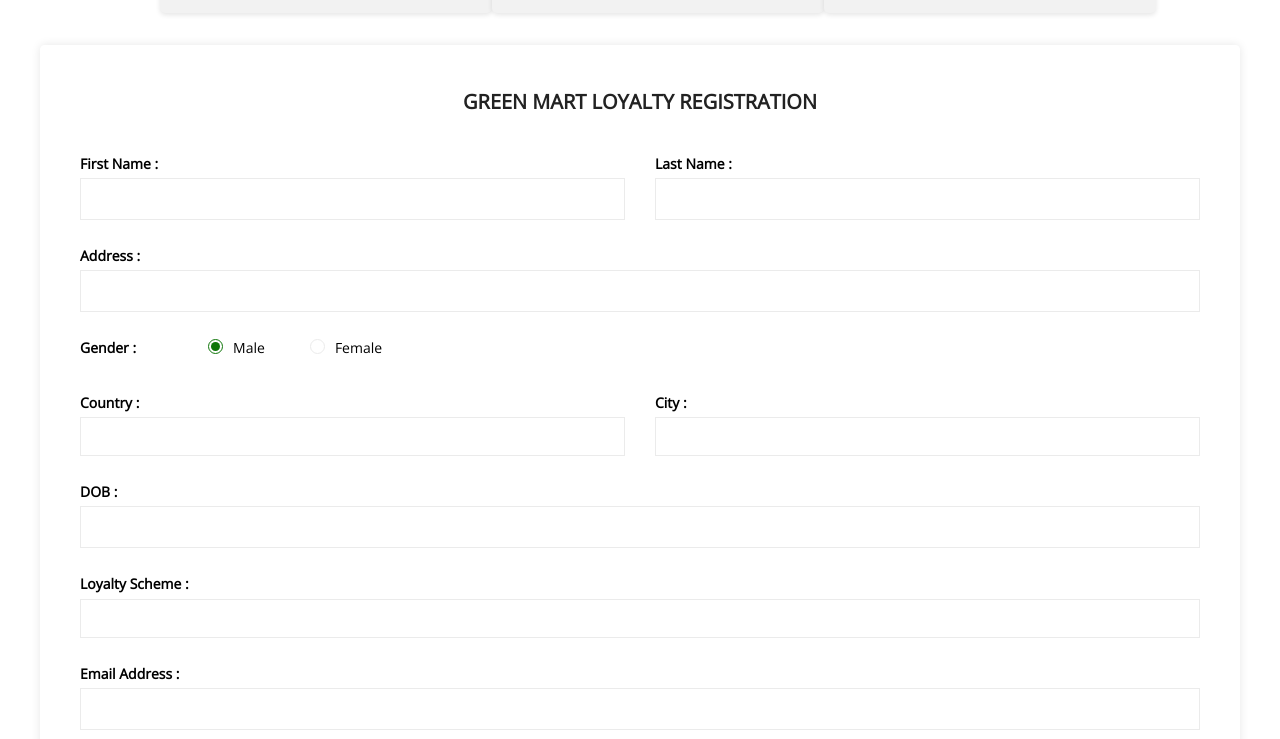
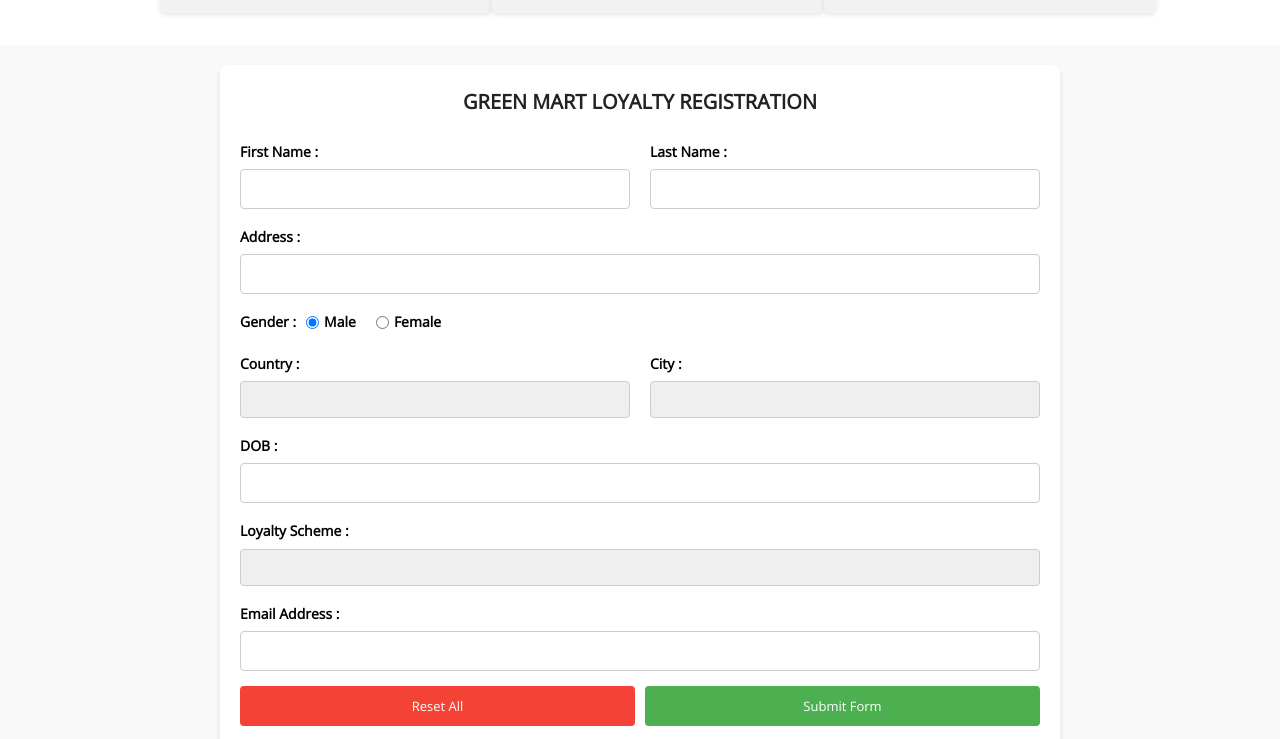
Before and after one commit to chamachamath/greenmaet_web, a plain HTML site: page LoyaltyPage.html in a window 1280 px wide. Shown: the part 544-1283 px from the top of the page. Drawn offline with nearby package versions, Linux system fonts and the light colour scheme.

Commit message:
Update loyaltyCSS.css

```diff
--- a/CSS/loyaltyCSS.css
+++ b/CSS/loyaltyCSS.css
@@ -41,65 +41,6 @@ body {
   margin-top: 20px;
 }
 
-.signup-content {
-  display: flex;
-  justify-content: center;
-  align-items: center;
-  height: 100%;
-}
-
-.signup-form {
-  width: 100%;
-  padding: 50px 100px 50px 70px;
-  background-color: rgba(255, 255, 255, 0.8); /* set the background color to white with 80% opacity */
-  padding: 20px;
-  border-radius: 5px;
-  box-shadow: 0px 0px 10px rgba(0, 0, 0, 0.1); /* add a subtle shadow */
-  margin-bottom: 40px;
-}
-
-.signup-form {
-  padding: 40px;
-}
-
-.signup-content, .form-row, .form-radio, .select-icon, .select-icon i {
-    display: flex;
- }
-
-.form-submit {
-  display: flex;
-  padding: 20px;
-  gap: 20px;
-}
-
-  a:focus, a:active {
-    text-decoration: none;
-    outline: none;
-  }
-
-  input, select, textarea {
-    outline: none;
-    appearance: unset !important;
-  }
-
-  input:focus, select:focus, textarea:focus {
-    outline: none;
-    box-shadow: none !important;
-   }
-
-  input[type=checkbox] {
-    appearance: checkbox !important;
- }
-
-  input[type=radio] {
-    appearance: radio !important;
- }
-
-
-  figure {
-    margin: 0; }
-
-
   h2 {
     line-height: 1.66;
     margin: 0;
@@ -115,9 +56,6 @@ body {
     font-optical-sizing: auto;
   }
 
-  .clear {
-    clear: both; }
-
   body {
     font-size: 13px;
     line-height: 1.8;
@@ -125,23 +63,6 @@ body {
     font-style: normal;
     font-optical-sizing: auto;
     }
-
-  .containerloyalty {
-    width: 1200px;
-    position: relative;
-    margin: 0 auto;
-    background: #ffffff; }
-
-
-  .form-row {
-    margin: 0 -15px; }
-    .form-row .form-group {
-      width: 50%;
-      padding: 0 15px; }
-
-  .form-group {
-    margin-bottom: 23px;
-    position: relative; }
 
   input, select {
     display: block;
@@ -173,82 +94,7 @@ body {
     font-style: normal;
     font-optical-sizing: auto;
    }
-    .form-radio input {
-      width: auto;
-      display: inline-block; }
 
-  .radio-label {
-    padding-right: 72px;
-    font-size: 14px;
-  }
-
-  .form-radio-item {
-    position: relative;
-    margin-right: 45px; }
-
-  .form-radio-item label {
-      font-weight: 500;
-      font-size: 14px;
-      padding-left: 25px;
-      position: relative;
-      z-index: 9;
-      display: block;
-      cursor: pointer; }
-
-  .check {
-    display: inline-block;
-    position: absolute;
-    border: 1px solid #ebebeb;
-    border-radius: 50%;
-    height: 13px;
-    width: 13px;
-    top: 4px;
-    left: 0px;
-    z-index: 5;
-    transition: border .25s linear;
-  }
-
-    .check:before {
-      position: absolute;
-      display: block;
-      content: '';
-      width: 9px;
-      height: 9px;
-      border-radius: 50%;
-      top: 2px;
-      left: 2px;
-      margin: auto;
- }
-
-
- input[type=radio] {
-  position: absolute;
-  visibility: hidden; }
-  input[type=radio]:checked ~ .check {
-    border: 1px solid #0f7609; }
-  input[type=radio]:checked ~ .check::before {
-    background: #0f7609; }
-
-
-  .form-select {
-    position: relative; }
-
-  select {
-    appearance: none !important;
-    position: relative;
-    background: 0 0;
-    z-index: 10;
-    cursor: pointer; }
-
-  .select-icon {
-    z-index: 0;
-    position: absolute;
-    top: 0;
-    right: 0;
-    bottom: 0;
-    justify-content: center;
-    align-items: center;
-  }
 
     .select-icon i {
       justify-content: center;
@@ -261,9 +107,6 @@ body {
       font-style: normal;
       font-optical-sizing: auto;}
 
-  .form-submit {
-    text-align: right;
-    padding-top: 27px; }
 
   .submit {
     width: 140px;
@@ -278,20 +121,6 @@ body {
     font-family: "Open Sans", sans-serif !important;
     font-style: normal;
     font-optical-sizing: auto; }
-
-  #reset {
-    background: #f8f8f8;
-    color: #999;
-    margin-right: 8px; }
-    #reset:hover {
-      background: #0f7609;
-      color: #fff; }
-
-  #submit {
-    background: #0f7609;
-    color: #fff; }
-    #submit:hover {
-      background-color: #0f7609; }
 
   @media screen and (max-width: 992px) {
     .container {
@@ -322,3 +151,184 @@ body {
     #reset {
       margin-right: 0px;
       margin-bottom: 10px; }
+
+
+/* Responsive adjustments */
+@media (max-width: 992px) {
+  .loyalty-scheme {
+      flex-direction: column;
+      align-items: center;
+  }
+
+  .loyalty-scheme .box {
+      width: 80%;
+      max-width: 400px;
+      margin-bottom: 20px;
+  }
+  .box h3{
+    font-size: 18px;
+  }
+
+  .box h2{
+    font-size: 17px;
+  }
+
+  .box p{
+    font-size: 13px;
+  }
+}
+
+@media (max-width: 600px) {
+  .loyalty-scheme {
+      padding: 10px;
+  }
+
+  .loyalty-scheme .box {
+      width: 100%;
+      padding: 15px;
+  }
+}
+
+.main {
+  display: flex;
+  justify-content: center;
+  align-items: center;
+  padding: 20px;
+  background-color: #f9f9f9;
+}
+
+.containerloyalty {
+  background-color: #fff;
+  padding: 20px;
+  border-radius: 8px;
+  box-shadow: 0 4px 6px rgba(0, 0, 0, 0.1);
+  width: 100%;
+  max-width: 800px;
+}
+
+.signup-content {
+  display: flex;
+  justify-content: center;
+  align-items: center;
+  flex-direction: column;
+}
+
+.signup-form {
+  width: 100%;
+}
+
+.register-form {
+  display: flex;
+  flex-direction: column;
+}
+
+.register-form h2 {
+  text-align: center;
+  margin-bottom: 20px;
+}
+
+.form-row {
+  display: flex;
+  flex-wrap: wrap;
+  justify-content: space-between;
+  gap: 20px;
+}
+
+.form-group {
+  flex: 1 1 calc(50% - 20px);
+  display: flex;
+  flex-direction: column;
+  margin-bottom: 15px;
+}
+
+.form-group label {
+  margin-bottom: 5px;
+}
+
+.form-group input,
+.form-select select {
+  padding: 10px;
+  border: 1px solid #ccc;
+  border-radius: 4px;
+}
+
+.form-radio {
+  display: flex;
+  flex-wrap: wrap;
+  align-items: center;
+  margin-bottom: 15px;
+}
+
+.form-radio .radio-label {
+  margin-right: 10px;
+}
+
+.form-radio-item {
+  display: flex;
+  align-items: center;
+  margin-right: 20px;
+}
+
+.form-radio-item input {
+  margin-right: 5px;
+}
+
+.form-select {
+  position: relative;
+}
+
+.form-select select {
+  width: 100%;
+  appearance: none;
+}
+
+.select-icon {
+  position: absolute;
+  top: 50%;
+  right: 10px;
+  transform: translateY(-50%);
+  pointer-events: none;
+}
+
+.form-submit {
+  display: flex;
+  justify-content: space-between;
+  gap: 10px;
+}
+
+.form-submit input {
+  flex: 1;
+  padding: 10px 20px;
+  border: none;
+  border-radius: 4px;
+  cursor: pointer;
+}
+
+#reset {
+  background-color: #f44336;
+  color: #fff;
+}
+
+#submit {
+  background-color: #4CAF50;
+  color: #fff;
+}
+
+/* Responsive adjustments */
+@media (max-width: 768px) {
+  .form-row {
+      flex-direction: column;
+  }
+
+  .form-group {
+      flex: 1 1 100%;
+  }
+
+  .form-submit {
+      flex-direction: column;
+  }
+
+  .form-submit input {
+      margin-bottom: 10px;
+  }
+}
```
